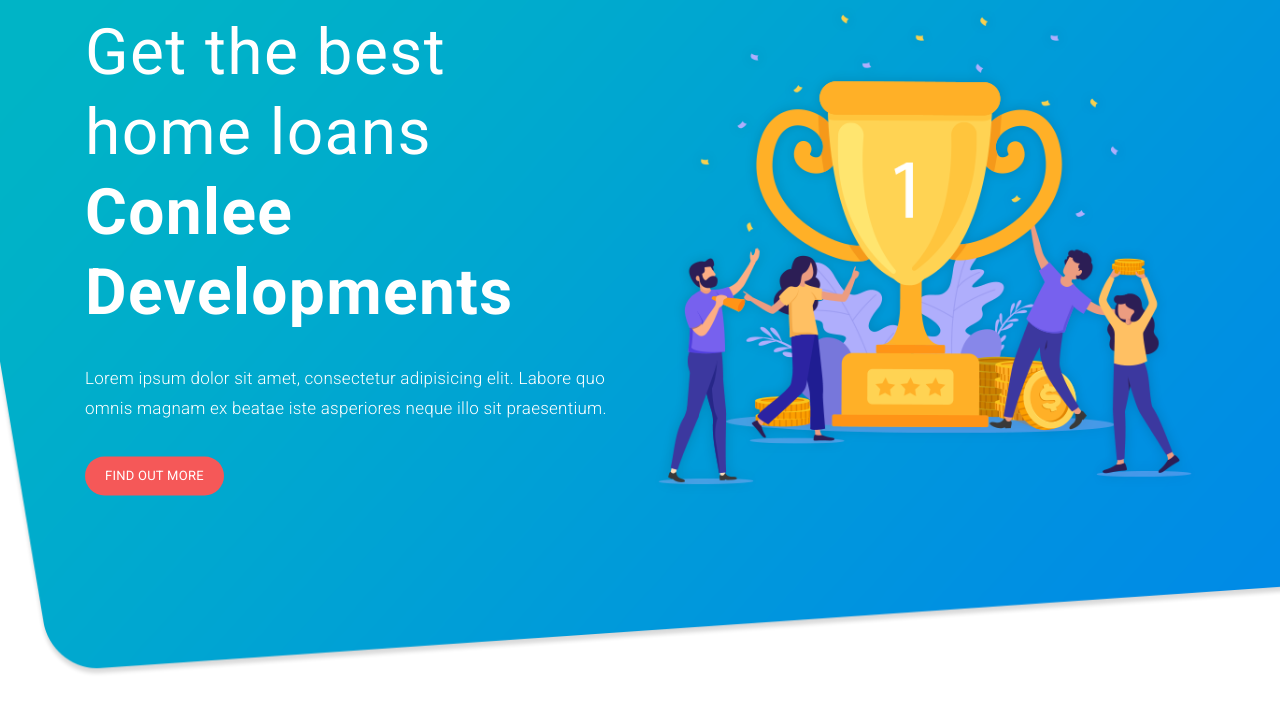
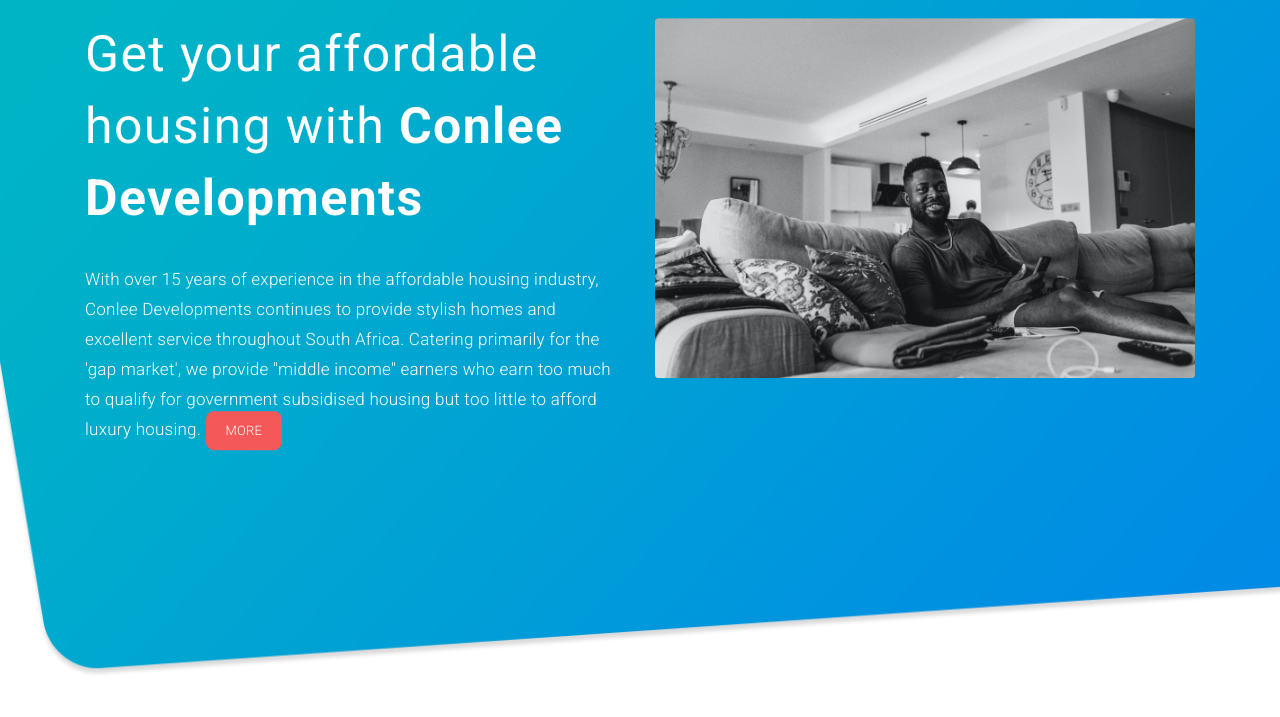
Before and after one commit to SethMegbetor/Conlee, a plain HTML site: page index.html in a window 1280 px wide. Shown: the part 83-800 px from the top of the page. Drawn offline with Linux system fonts and the light colour scheme.

Commit message:
working on showcase

```diff
--- a/assets/css/templatemo-art-factory.css
+++ b/assets/css/templatemo-art-factory.css
@@ -218,7 +218,7 @@ body {
 
 a.main-button-slider {
   font-size: 13px;
-  border-radius: 20px;
+  border-radius: 8px;
   padding: 12px 20px;
   background-color: #f55858;
   text-transform: uppercase;
@@ -746,9 +746,16 @@ TRY IT ... with or without CENTER CENTER
 }
 
 .welcome-area .header-text h1 {
-  font-weight: 400;
+  /* font-weight: 400;
   font-size: 64px;
   line-height: 80px;
+  letter-spacing: 1.4px;
+  margin-bottom: 30px;
+  color: #fff; */
+
+  font-weight: 400;
+  font-size: 50px;
+  line-height: 72px;
   letter-spacing: 1.4px;
   margin-bottom: 30px;
   color: #fff;
@@ -794,6 +801,8 @@ TRY IT ... with or without CENTER CENTER
     line-height: 50px;
     margin-bottom: 15px;
   }
+
+
   .welcome-area .header-text p {
     margin-bottom: 30px;
   }
--- a/index.html
+++ b/index.html
@@ -110,18 +110,28 @@ https://templatemo.com/tm-537-art-factory
               class="left-text col-lg-6 col-md-6 col-sm-12 col-xs-12"
               data-scroll-reveal="enter left move 30px over 0.6s after 0.4s"
             >
-              <h1>Get the best home loans <strong>Conlee Developments</strong></h1>
+              <h1>
+                Get your affordable housing with
+                <strong>Conlee Developments</strong>
+              </h1>
               <p>
-                Lorem ipsum dolor sit amet, consectetur adipisicing elit. Labore quo omnis magnam ex beatae iste asperiores neque illo sit praesentium.
+                With over 15 years of experience in the affordable housing
+                industry, Conlee Developments continues to provide stylish homes
+                and excellent service throughout South Africa. Catering
+                primarily for the 'gap market', we provide "middle income"
+                earners who earn too much to qualify for government subsidised
+                housing but too little to afford luxury housing.
+                <!-- <br /> -->
+                <a href="#about" class="main-button-slider">More</a>
               </p>
-              <a href="#about" class="main-button-slider">Find Out More</a>
             </div>
+
             <div
               class="col-lg-6 col-md-6 col-sm-12 col-xs-12"
               data-scroll-reveal="enter right move 30px over 0.6s after 0.4s"
             >
               <img
-                src="assets/images/slider-icon.png"
+                src="assets/images/showcase 3.jpg"
                 class="rounded img-fluid d-block mx-auto"
                 alt="First Vector Graphic"
               />
```
Also changed, not shown: assets/images/house showcase.jpg (added), assets/images/showcase 2.jpg (added), assets/images/showcase 3.jpg (added).
